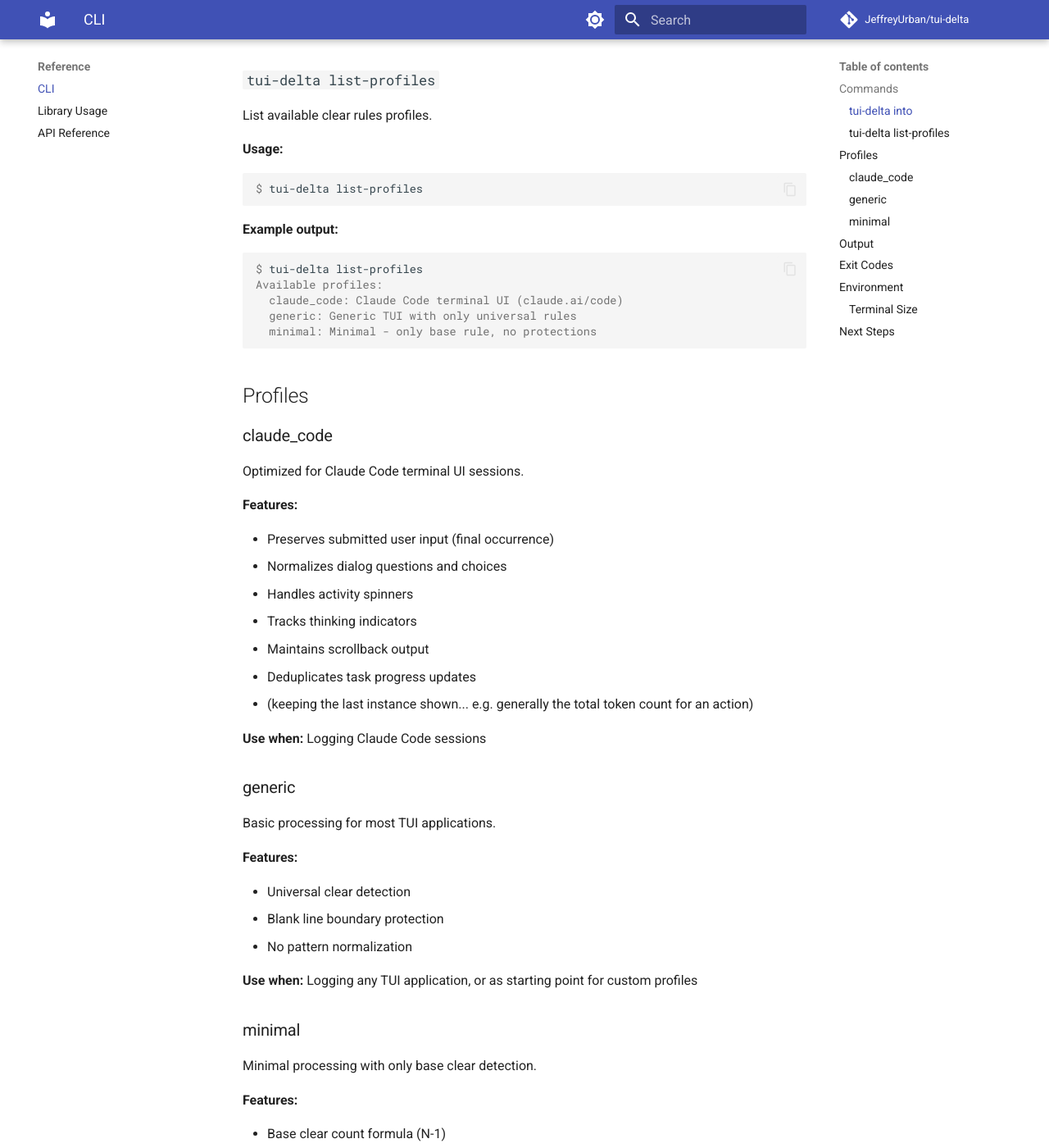
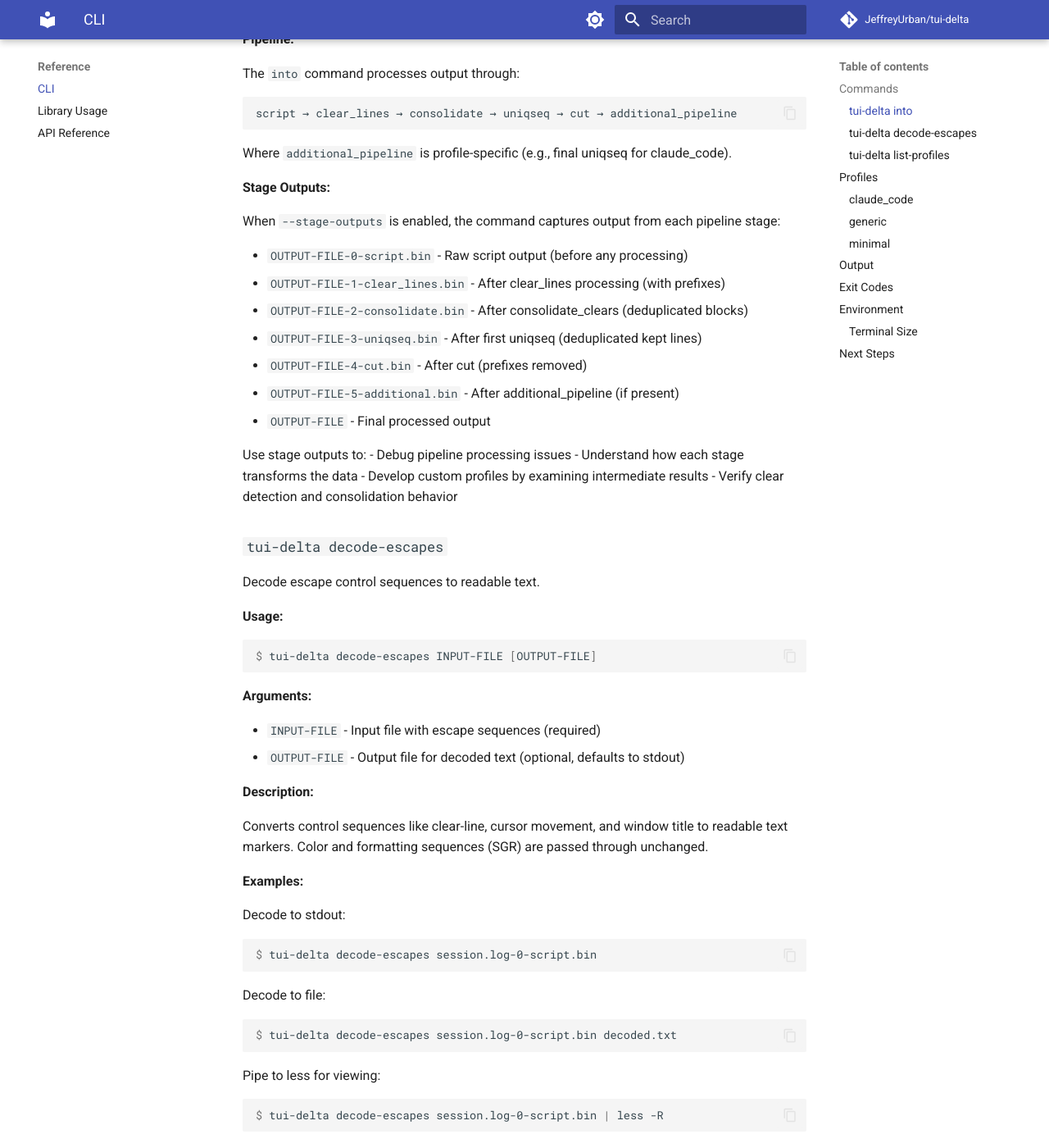
Before and after one commit to JeffreyUrban/tui-delta, an MkDocs documentation site: the page built from docs/reference/cli.md, in a window 1280 px wide and 1400 px high, scrolled down 1382 px. Shown: the whole window at 82% size. Built offline with MkDocs 1.6.1 and Material for MkDocs 9.7.7, drawn with Linux system fonts in a browser that asks for light colours; comment, search, counter and statistics services are not loaded; some of the changed text lies outside the part shown.

Commit message:
docs: Document --stage-outputs and decode-escapes features
- Add --stage-outputs option documentation to CLI reference
- Document decode-escapes command with usage examples
- Add debugging section to quick start guide
- Add stage outputs debugging guide to custom profiles
- Explain stage naming convention and use cases

🤖 Generated with [Claude Code](https://claude.com/claude-code)

Co-Authored-By: Claude Sonnet 4.5 <noreply@anthropic.com>

````diff
--- a/docs/reference/cli.md
+++ b/docs/reference/cli.md
@@ -23,6 +23,7 @@ $ tui-delta into OUTPUT-FILE [OPTIONS] -- COMMAND...
 
 - `--profile`, `-p` TEXT - Clear rules profile (claude_code, generic, minimal, or custom)
 - `--rules-file` FILE - Path to custom clear_rules.yaml file
+- `--stage-outputs` - Save output from each pipeline stage to OUTPUT-FILE-N-stage.bin
 - `--help`, `-h` - Show help message
 
 **Examples:**
@@ -53,6 +54,13 @@ $ cat /tmp/my-pipe | other-tool > final.txt &
 $ tui-delta into /tmp/my-pipe --profile claude_code -- claude
 ```
 
+Capture pipeline stage outputs for debugging:
+
+```console
+$ tui-delta into session.log --stage-outputs --profile claude_code -- claude code
+# Creates: session.log-0-script.bin, session.log-1-clear_lines.bin, etc.
+```
+
 **Pipeline:**
 
 The `into` command processes output through:
@@ -62,6 +70,85 @@ script → clear_lines → consolidate → uniqseq → cut → additional_pipeli
 ```
 
 Where `additional_pipeline` is profile-specific (e.g., final uniqseq for claude_code).
+
+**Stage Outputs:**
+
+When `--stage-outputs` is enabled, the command captures output from each pipeline stage:
+
+- `OUTPUT-FILE-0-script.bin` - Raw script output (before any processing)
+- `OUTPUT-FILE-1-clear_lines.bin` - After clear_lines processing (with prefixes)
+- `OUTPUT-FILE-2-consolidate.bin` - After consolidate_clears (deduplicated blocks)
+- `OUTPUT-FILE-3-uniqseq.bin` - After first uniqseq (deduplicated kept lines)
+- `OUTPUT-FILE-4-cut.bin` - After cut (prefixes removed)
+- `OUTPUT-FILE-5-additional.bin` - After additional_pipeline (if present)
+- `OUTPUT-FILE` - Final processed output
+
+Use stage outputs to:
+- Debug pipeline processing issues
+- Understand how each stage transforms the data
+- Develop custom profiles by examining intermediate results
+- Verify clear detection and consolidation behavior
+
+### `tui-delta decode-escapes`
+
+Decode escape control sequences to readable text.
+
+**Usage:**
+
+```console
+$ tui-delta decode-escapes INPUT-FILE [OUTPUT-FILE]
+```
+
+**Arguments:**
+
+- `INPUT-FILE` - Input file with escape sequences (required)
+- `OUTPUT-FILE` - Output file for decoded text (optional, defaults to stdout)
+
+**Description:**
+
+Converts control sequences like clear-line, cursor movement, and window title to readable text markers. Color and formatting sequences (SGR) are passed through unchanged.
+
+**Examples:**
+
+Decode to stdout:
+
+```console
+$ tui-delta decode-escapes session.log-0-script.bin
+```
+
+Decode to file:
+
+```console
+$ tui-delta decode-escapes session.log-0-script.bin decoded.txt
+```
+
+Pipe to less for viewing:
+
+```console
+$ tui-delta decode-escapes session.log-0-script.bin | less -R
+```
+
+Examine raw script output with decoded escapes:
+
+```console
+$ tui-delta into session.log --stage-outputs --profile claude_code -- claude code
+$ tui-delta decode-escapes session.log-0-script.bin
+```
+
+**Decoded sequences:**
+
+- `[clear_line]` - Clear line (ESC[2K)
+- `[cursor_up]` - Cursor up (ESC[1A)
+- `[cursor_to_bol]` - Cursor to beginning of line (ESC[G)
+- `[cursor_to_home]` - Cursor to home position (ESC[H)
+- `[screen_clear]` - Clear screen (ESC[2J, ESC[3J)
+- `[window-title:...]` - Window title sequences
+- `[window-title-icon:...]` - Window title with icon
+- `[bracketed_paste_on/off]` - Bracketed paste mode
+- `[sync_output_on/off]` - Synchronized output mode
+- `[focus_events_on/off]` - Focus event mode
+
+Color and formatting sequences (bold, italic, colors) are preserved unchanged.
 
 ### `tui-delta list-profiles`
 
````
Also changed, not shown: docs/getting-started/quick-start.md (+18 -0 lines), docs/guides/custom-profiles.md (+26 -0 lines).
